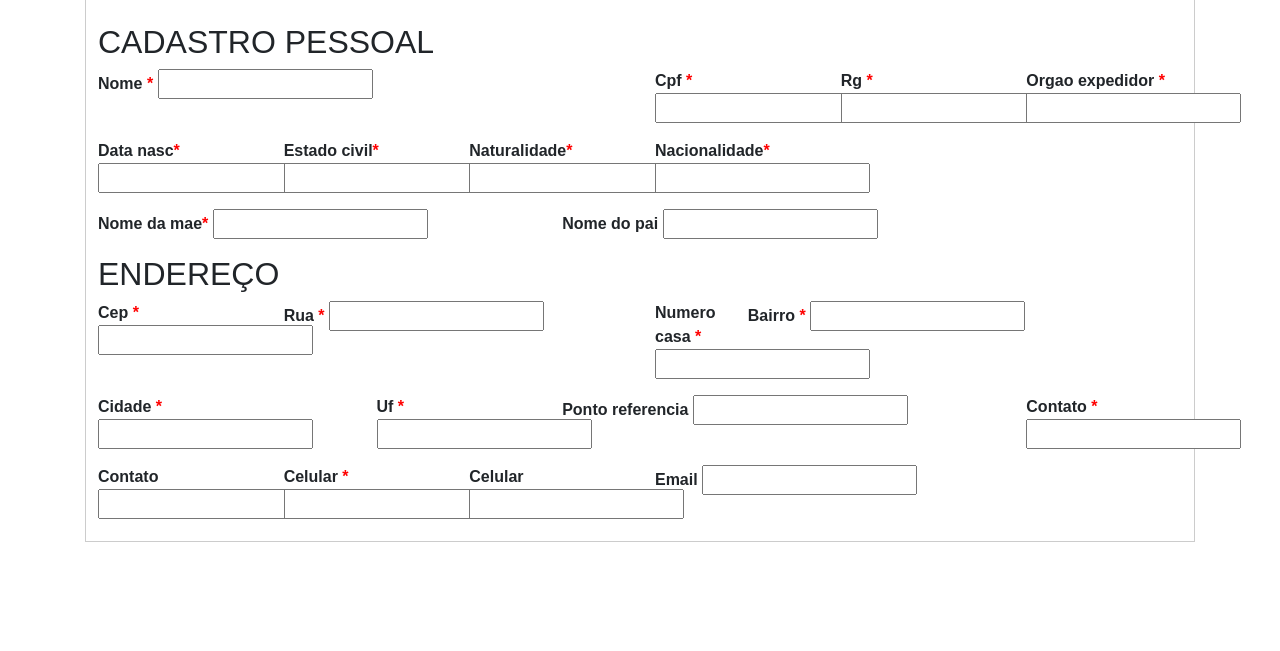
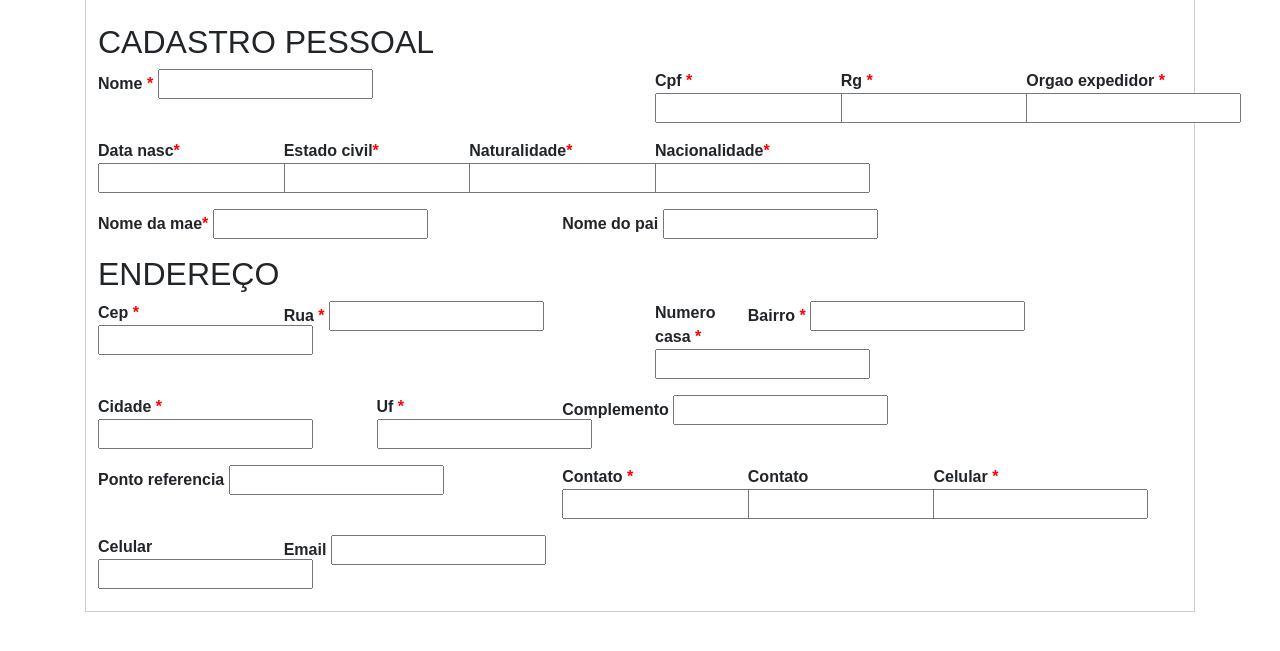
Before and after one commit to israelwerther/Esctop_Israel_Estoque, a Django app: template projeto/cliente/templates/cliente_form.html in a window 1280 px wide. Shown: the part 123-774 px from the top of the page. Run offline with Django 3.2, Linux system fonts and the light colour scheme; the template is opened without the code that fills it: most values are stand-ins (such as "Sample title", 1, 10 or a date in 2020); form fields are guessed from the names that the template uses; some libraries are stand-ins or nearby versions.

Commit message:
complemento inserido no template cliente cpf

```diff
--- a/projeto/cliente/templates/cliente_form.html
+++ b/projeto/cliente/templates/cliente_form.html
@@ -2,8 +2,6 @@
 {% load widget_tweaks %}
 {% block js %}{% endblock js %}
 {% block content %}
-
-
 
 <style>
 
@@ -190,6 +188,12 @@
             </div>
             <div class="col-sm-5">
                 <div class="form-group" >
+                    <label for="" >{{form.complemento.label}} </label>
+                    {% render_field form.complemento class="form-control" %}
+                </div>
+            </div>
+            <div class="col-sm-5">
+                <div class="form-group" >
                     <label for="" >{{form.ponto_referencia.label}} </label>
                     {% render_field form.ponto_referencia class="form-control" %}
                 </div>
```
